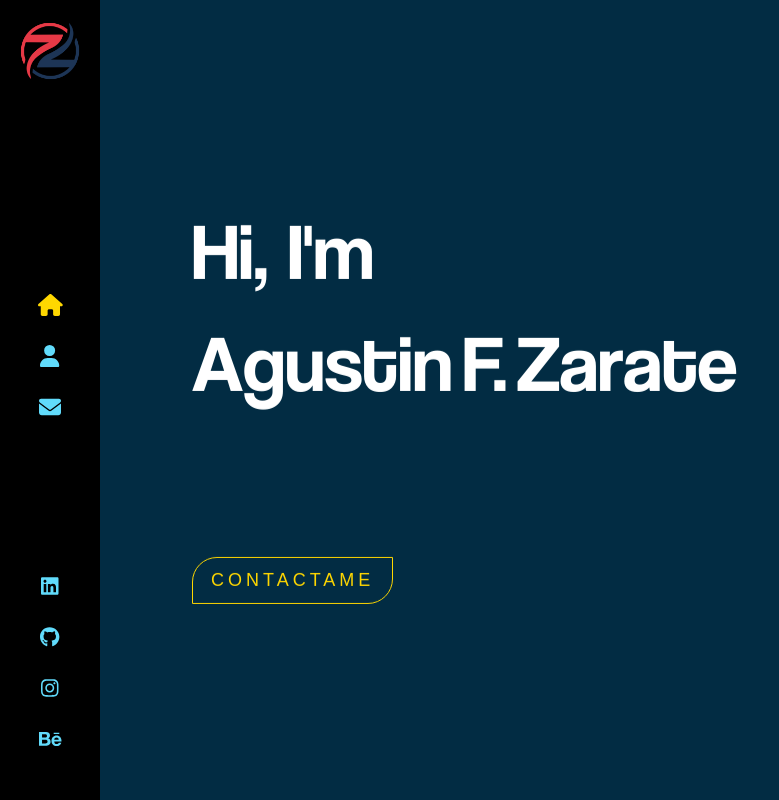
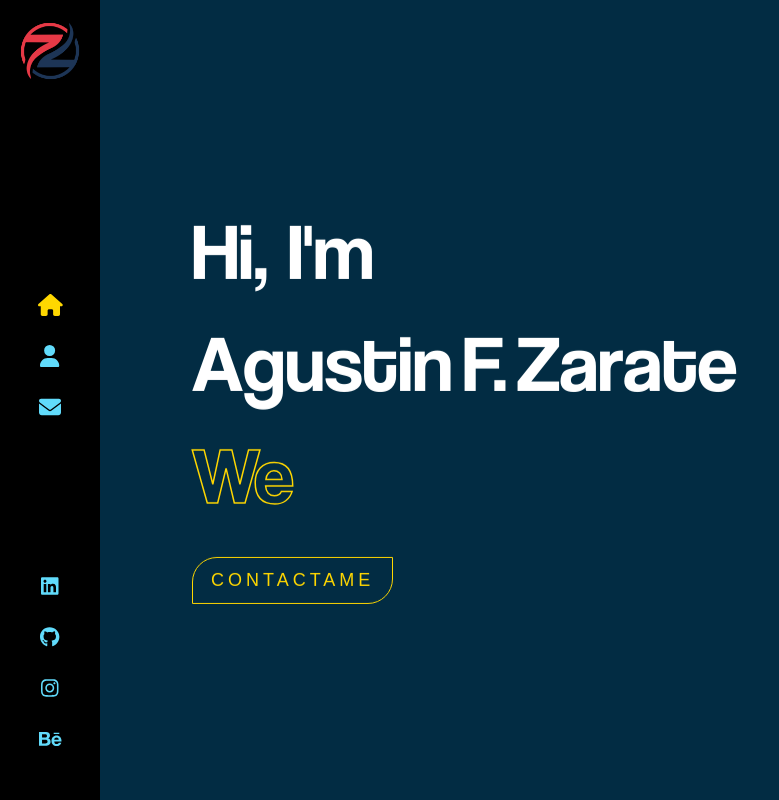
Before and after one commit to AgustinZarate/react-portfolio, a React (Create React App) app: page / in a window 1280 px wide. Shown: the whole page, without its empty margins (0-779 px from the left). Built offline with nearby package versions, Linux system fonts and the light colour scheme.

Commit message:
Efecto maquina de escribir mas rapido

```diff
--- a/src/App.scss
+++ b/src/App.scss
@@ -1,5 +1,6 @@
-$primary-color:rgb(236 33 45);
-$secondary-color:rgb(39 59 86);
+$primary-color-1:rgb(236 33 45);
+$primary-color-2:rgb(39 59 86);
+$detail-color:#ffd700;
 
 @import 'animate.css';
 
--- a/src/Components/AnimatedLetters/animatedLetters.scss
+++ b/src/Components/AnimatedLetters/animatedLetters.scss
@@ -1,3 +1,5 @@
+@import '../../App.scss';
+
 .text-animate {
   display: inline-block;
   opacity: 0;
@@ -15,7 +17,7 @@
 
   &:hover {
     animation: rubberBand 1s;
-    color: #ffd700;
+    color: $detail-color;
   }
 }
 
--- a/src/Components/Home/Home.jsx
+++ b/src/Components/Home/Home.jsx
@@ -9,9 +9,9 @@ function Home() {
   const [loopNum, setLoopNum ] = useState(0);
   const [isDeleting, setisDeleting ] = useState(false);
   const [text, setText] = useState('');
-  const toRotate = ['Web Developer','UX/UI Designer', 'Front End Developer jr.'];
-  const period = 2000;
-  const [delta, setDelta] = useState(100 - Math.random() * 300);
+  const toRotate = ['Web Developer','UX/UI Designer', 'Front End Developer'];
+  const period = 500;
+  const [delta, setDelta] = useState(50 - Math.random() * 300);
 
   useEffect(()=>{
     let ticker = setInterval(()=>{
@@ -38,7 +38,7 @@ function Home() {
     } else if (isDeleting && updatedText === ''){
       setisDeleting(false);
       setLoopNum(loopNum + 1);
-      setDelta(500);
+      setDelta(50);
     }
   }
 
```
